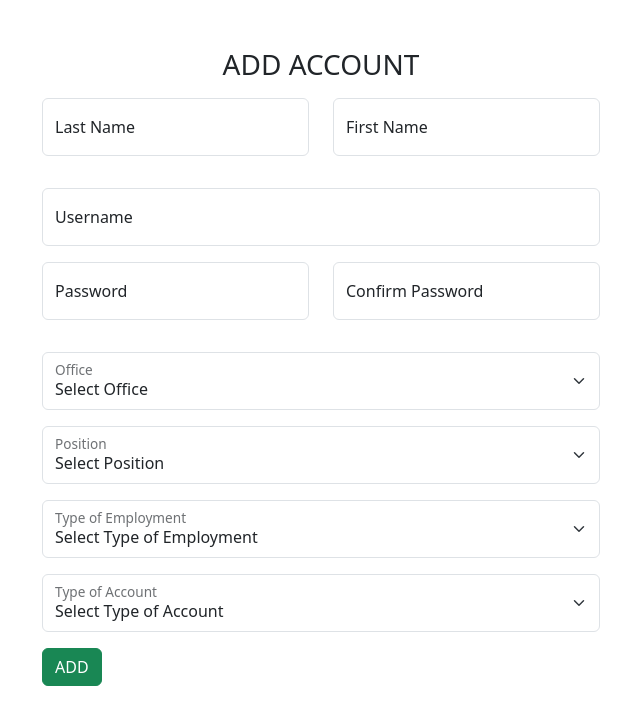
After one commit to res1ro3/ict_inventory_system, a PHP site: page /employee/addEmployee.php in a window 1280 px wide. The commit adds this page. Shown: the top 725 px of the page, without its empty margins (319-959 px from the left). Run offline with PHP 8.4, Linux system fonts and the light colour scheme; some libraries are stand-ins or nearby versions.

Commit message:
Add form for Adding Account with bootstrap

```diff
--- /dev/null
+++ b/employee/addEmployee.php
@@ -0,0 +1,92 @@
+<!DOCTYPE html>
+<html lang="en">
+<head>
+    <meta charset="UTF-8">
+    <meta http-equiv="X-UA-Compatible" content="IE=edge">
+    <meta name="viewport" content="width=device-width, initial-scale=1.0">
+    <title>ICT Inventory System</title>
+    <link href="https://cdn.jsdelivr.net/npm/bootstrap@5.3.0-alpha1/dist/css/bootstrap.min.css" rel="stylesheet" integrity="sha384-GLhlTQ8iRABdZLl6O3oVMWSktQOp6b7In1Zl3/Jr59b6EGGoI1aFkw7cmDA6j6gD" crossorigin="anonymous">
+    <link rel="stylesheet" href="styles/employee.css">
+</head>
+<body>
+    <div class="container d-flex justify-content-center">
+        <div class="addAccDiv" style="width: 50%">
+            <form name="addAccForm" method="post">
+                <h3 class="text-center mt-5 mb-3">ADD ACCOUNT</h3>
+                <div class="mb-3 row">
+                    <div class="mb-3 col form-floating">
+                        <input type="text" class="form-control" id="lnameInp" name="lnameInp" placeholder="Dela Cruz">
+                        <label for="lnameInp" class="form-label ps-4">Last Name</label>
+                    </div>
+                    <div class="mb-3 col form-floating">
+                        <input type="text" class="form-control" id="fnameInp" name="fnameInp" placeholder="Juan">
+                        <label for="fnameInp" class="form-label ps-4">First Name</label>
+                    </div>
+                </div>
+
+                <div class="mb-3 form-floating">
+                    <input type="text" class="form-control" id="usernameInp" name="usernameInp" placeholder="Juan234">
+                    <label for="usernameInp" class="form-label">Username</label>
+                </div>
+
+                <div class="mb-3 row">
+                    <div class="mb-3 col form-floating">
+                        <input type="password" class="form-control" id="passwordInp" name="passwordInp" placeholder="********">
+                        <label for="passwordInp" class="form-label ps-4">Password</label>
+                    </div>
+                    <div class="mb-3 col form-floating">
+                        <input type="password" class="form-control" id="confirmPasswordInp" name="confirmPasswordInp" placeholder="********">
+                        <label for="confirmPasswordInp" class="form-label ps-4">Confirm Password</label>
+                    </div>
+                </div>
+
+                <div class="mb-3 form-floating">
+                    <select class="form-select" id="officeInp">
+                        <option selected>Select Office</option>
+                        <option value="1">Office 1</option>
+                        <option value="2">Office 2</option>
+                        <option value="3">Office 3</option>
+                    </select>
+                    <label for="officeInp">Office</label>
+                </div>
+
+                <div class="mb-3 form-floating">
+                    <select class="form-select" id="positionInp">
+                        <option selected>Select Position</option>
+                        <option value="1">Position 1</option>
+                        <option value="2">Position 2</option>
+                        <option value="3">Position 3</option>
+                    </select>
+                    <label for="positionInp">Position</label>
+                </div>
+
+                <div class="mb-3 form-floating">
+                    <select class="form-select" id="typeOfEmploymentInp">
+                        <option selected>Select Type of Employment</option>
+                        <option value="1">Type of Employment 1</option>
+                        <option value="2">Type of Employment 2</option>
+                        <option value="3">Type of Employment 3</option>
+                    </select>
+                    <label for="typeOfEmploymentInp">Type of Employment</label>
+                </div>
+
+                <div class="mb-3 form-floating">
+                    <select class="form-select" id="typeOfAccounttInp">
+                        <option selected>Select Type of Account</option>
+                        <option value="1">Type of Account 1</option>
+                        <option value="2">Type of Account 2</option>
+                        <option value="3">Type of Account 3</option>
+                    </select>
+                    <label for="typeOfAccounttInp">Type of Account</label>
+                </div>
+                <div class="mb-3">
+                    <button type="submit" class="btn btn-success" name="addAccForm">ADD</button>
+                </div>
+            </form>
+        </div>
+    </div>
+</body>
+    <script src="https://cdn.jsdelivr.net/npm/@popperjs/core@2.11.6/dist/umd/popper.min.js" integrity="sha384-oBqDVmMz9ATKxIep9tiCxS/Z9fNfEXiDAYTujMAeBAsjFuCZSmKbSSUnQlmh/jp3" crossorigin="anonymous"></script>
+    <script src="https://cdn.jsdelivr.net/npm/bootstrap@5.3.0-alpha1/dist/js/bootstrap.min.js" integrity="sha384-mQ93GR66B00ZXjt0YO5KlohRA5SY2XofN4zfuZxLkoj1gXtW8ANNCe9d5Y3eG5eD" crossorigin="anonymous"></script>
+    <script src="https://kit.fontawesome.com/6952492a89.js" crossorigin="anonymous"></script>
+</html>
--- /dev/null
+++ b/employee/styles/employee.css
@@ -0,0 +1,3 @@
+.icon-style {
+    color: #000;
+}
--- a/index.php
+++ b/index.php
@@ -12,4 +12,5 @@
 </body>
     <script src="https://cdn.jsdelivr.net/npm/@popperjs/core@2.11.6/dist/umd/popper.min.js" integrity="sha384-oBqDVmMz9ATKxIep9tiCxS/Z9fNfEXiDAYTujMAeBAsjFuCZSmKbSSUnQlmh/jp3" crossorigin="anonymous"></script>
     <script src="https://cdn.jsdelivr.net/npm/bootstrap@5.3.0-alpha1/dist/js/bootstrap.min.js" integrity="sha384-mQ93GR66B00ZXjt0YO5KlohRA5SY2XofN4zfuZxLkoj1gXtW8ANNCe9d5Y3eG5eD" crossorigin="anonymous"></script>
+    <script src="https://kit.fontawesome.com/6952492a89.js" crossorigin="anonymous"></script>
 </html>
```
Also changed, not shown: dbConfig.php (added, +14 -0 lines).
